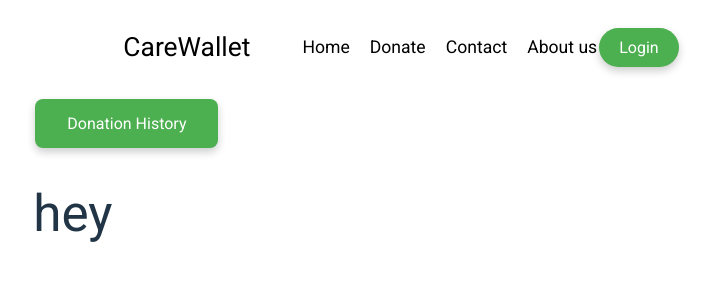
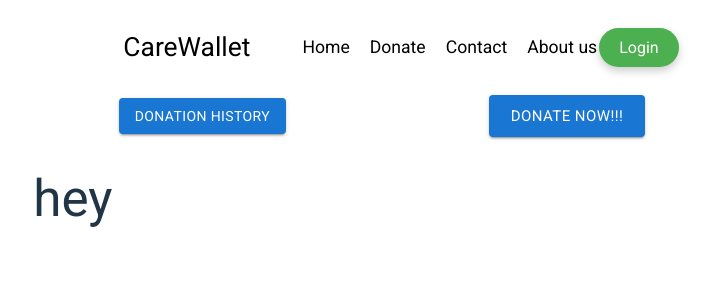
Before and after one commit to SuhailLoya/CareWallet, a React (Vite) app: page /donation/user1 in a window 1280 px wide. Shown: the top 300 px of the page, without its empty margins (258-970 px from the left). Built offline with nearby package versions, Linux system fonts and the light colour scheme.

Commit message:
Added donate button to donation page

```diff
--- a/src/Components/DonationDetails/DonationDetails.jsx
+++ b/src/Components/DonationDetails/DonationDetails.jsx
@@ -1,21 +1,44 @@
-import { useState } from "react"
-import classes from './DonationDetails.module.css'
+import { useState } from "react";
+import classes from "./DonationDetails.module.css";
 import DonationHistory from "./DonationHistory/DonationHistory";
+import Stack from "@mui/material/Stack";
+import Button from "@mui/material/Button";
 
 const DonationDetails = () => {
   const [popUp, setPopUp] = useState(false);
 
+  const openModal = () => {
+    setPopUp(true);
+  };
+
   const closeModal = () => {
     setPopUp(false);
-    }
+  };
 
+  const onDonateClicked = () => {
+    console.log("Redirecting to donatin page");
+  };
+  //#TODO: Centralised all the components
   return (
     <div>
-            <button className={classes.button} onClick={() => {setPopUp(true)}}>Donation History</button>
+      <Stack
+        direction="row"
+        // divider={<Divider orientation="vertical" flexItem />}
+        justifyContent="space-around"
+        alignItems="center"
+        spacing={4}
+      >
+        <Button variant="contained" onClick={openModal}>
+          Donation History
+        </Button>
+        <Button size="large" variant="contained" onClick={onDonateClicked}>
+          Donate Now!!!
+        </Button>
+      </Stack>
       <h1>hey</h1>
-            {popUp && <DonationHistory closeModal={closeModal}/>}
+      {popUp && <DonationHistory closeModal={closeModal} />}
     </div>
-    )
-}
+  );
+};
 
-export default DonationDetails
+export default DonationDetails;
```
Also changed, not shown: src/Components/DonationDetails/DonationDetails.module.css (line endings or trailing spaces). Lines whose indentation alone changed are shown as unchanged.
